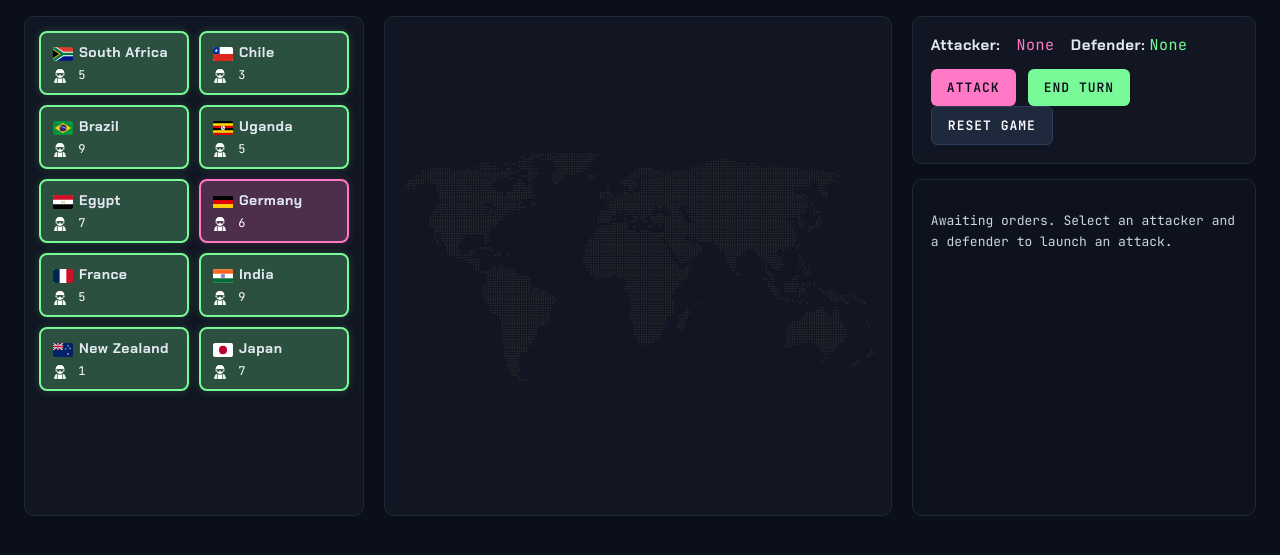
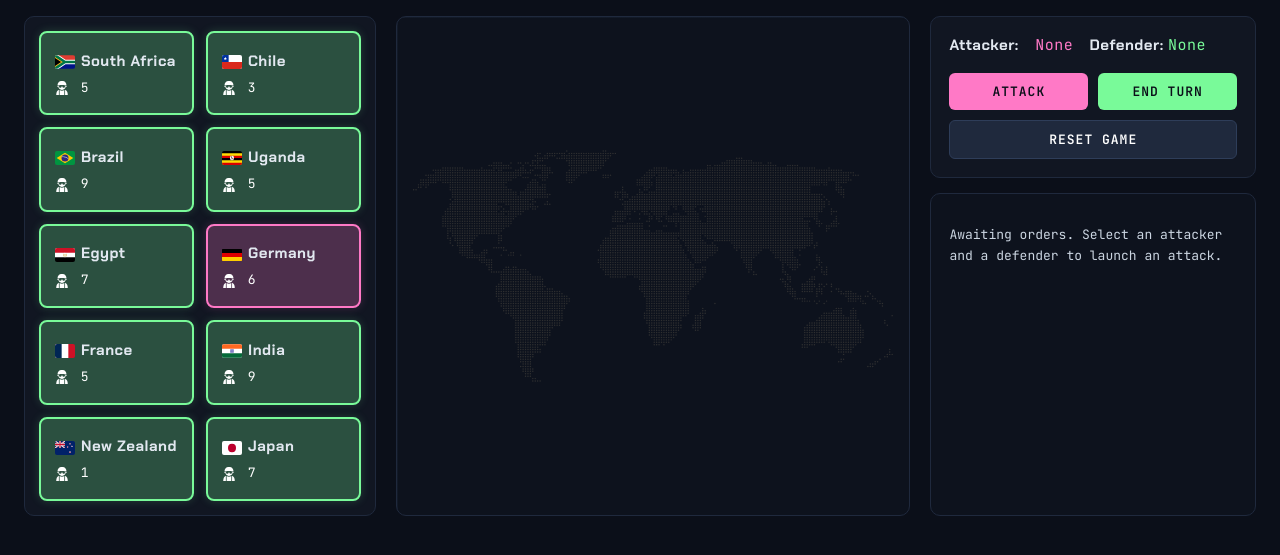
Before and after one commit to shifradestiny/geopolitics-game, a Flask app: page / in a window 1280 px wide. Shown: the part 71-626 px from the top of the page. Run offline with Flask 3, Linux system fonts and the light colour scheme.

Commit message:
Refine layout and fix control buttons

```diff
--- a/static/css/style.css
+++ b/static/css/style.css
@@ -37,8 +37,9 @@ h1 {
 
 #board {
   display: grid;
-  grid-template-columns: repeat(2, 150px);
-  gap: 10px;
+  grid-template-columns: repeat(2, 155px);
+  grid-template-rows: repeat(5, 1fr);
+  gap: 12px;
   align-content: start;
   background-color: #111622;
   border: 1px solid #1f293d;
@@ -48,22 +49,25 @@ h1 {
 
 .country-card {
   background-color: #131a2a;
-  padding: 10px 12px;
+  padding: 12px 14px;
   border-radius: 8px;
   cursor: pointer;
   transition: all 0.2s ease;
+  display: flex;
+  flex-direction: column;
+  justify-content: center;
 }
 
 .country-card h3 {
-  margin: 0 0 6px 0;
-  font-size: 14px;
+  margin: 0 0 8px 0;
+  font-size: 15px;
   letter-spacing: 0.5px;
 }
 
 .country-card p {
   margin: 0;
   font-family: "JetBrains Mono", "Consolas", monospace;
-  font-size: 12px;
+  font-size: 13px;
   color: #ffffff;
 }
 
@@ -80,8 +84,11 @@ h1 {
 }
 
 .world-map-container {
-  flex: 1.4;
-  background-color: #111622;
+  flex: 1.5;
+  background-color: #0d121d;
+  background-image:
+    linear-gradient(rgba(31, 41, 61, 0.35) 1px, transparent 1px),
+    linear-gradient(90deg, rgba(31, 41, 61, 0.35) 1px, transparent 1px);
   border: 1px solid #1f293d;
   border-radius: 10px;
   padding: 12px;
@@ -96,12 +103,16 @@ h1 {
   border: 1px solid #1f293d;
   padding: 18px;
   border-radius: 10px;
+  display: flex;
+  flex-wrap: wrap;
+  gap: 10px;
 }
 
 #controls p {
-  margin: 0 0 14px 0;
+  margin: 0 0 8px 0;
   font-size: 15px;
   letter-spacing: 0.5px;
+  width: 100%;
 }
 
 #battle-log {
@@ -133,12 +144,14 @@ h1 {
 }
 
 button {
+  flex: 1;
+  min-width: 105px;
   font-family: "JetBrains Mono", "Consolas", monospace;
   font-size: 13px;
   letter-spacing: 1px;
   text-transform: uppercase;
-  padding: 10px 16px;
-  margin-right: 8px;
+  padding: 10px 12px;
+  margin: 0;
   border: none;
   border-radius: 6px;
   font-weight: 700;
```
